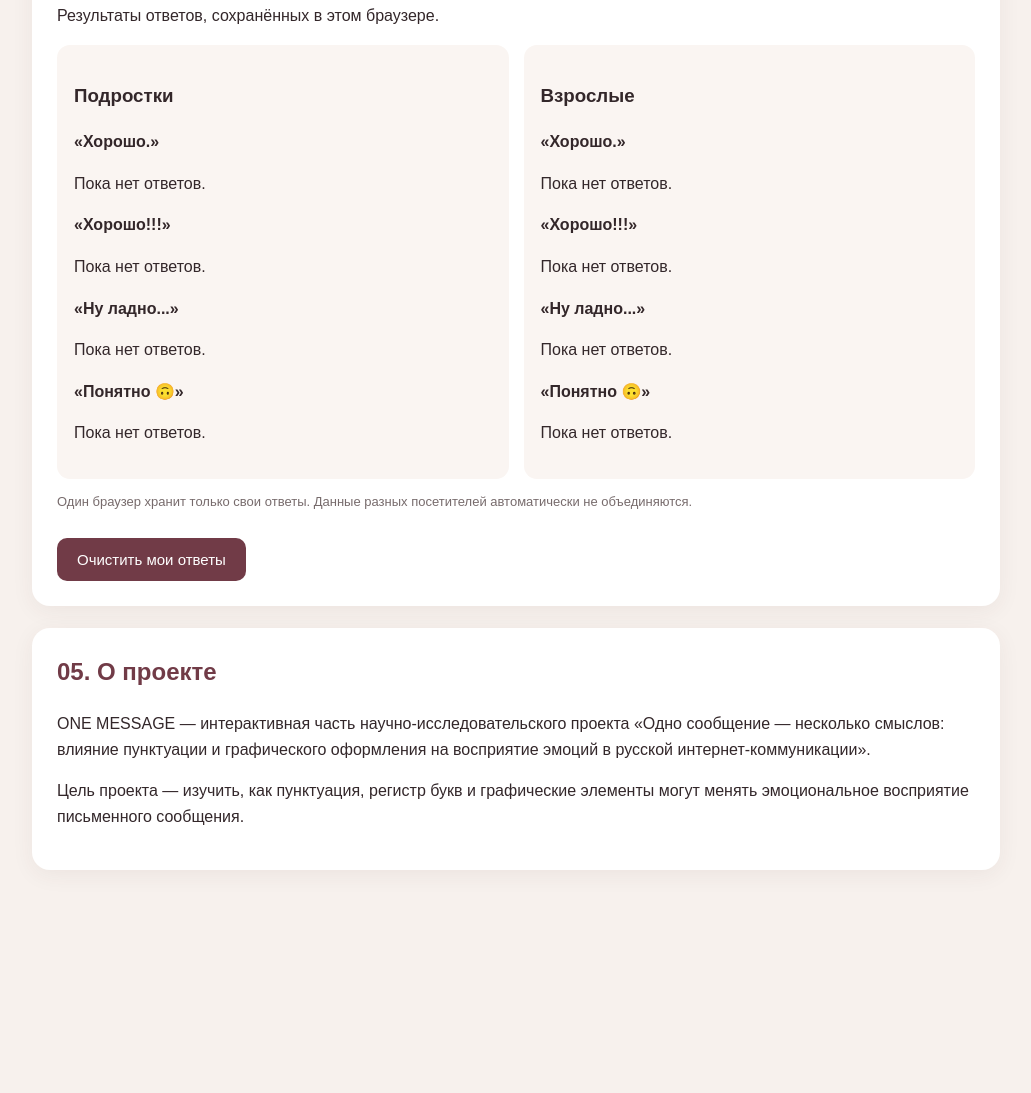
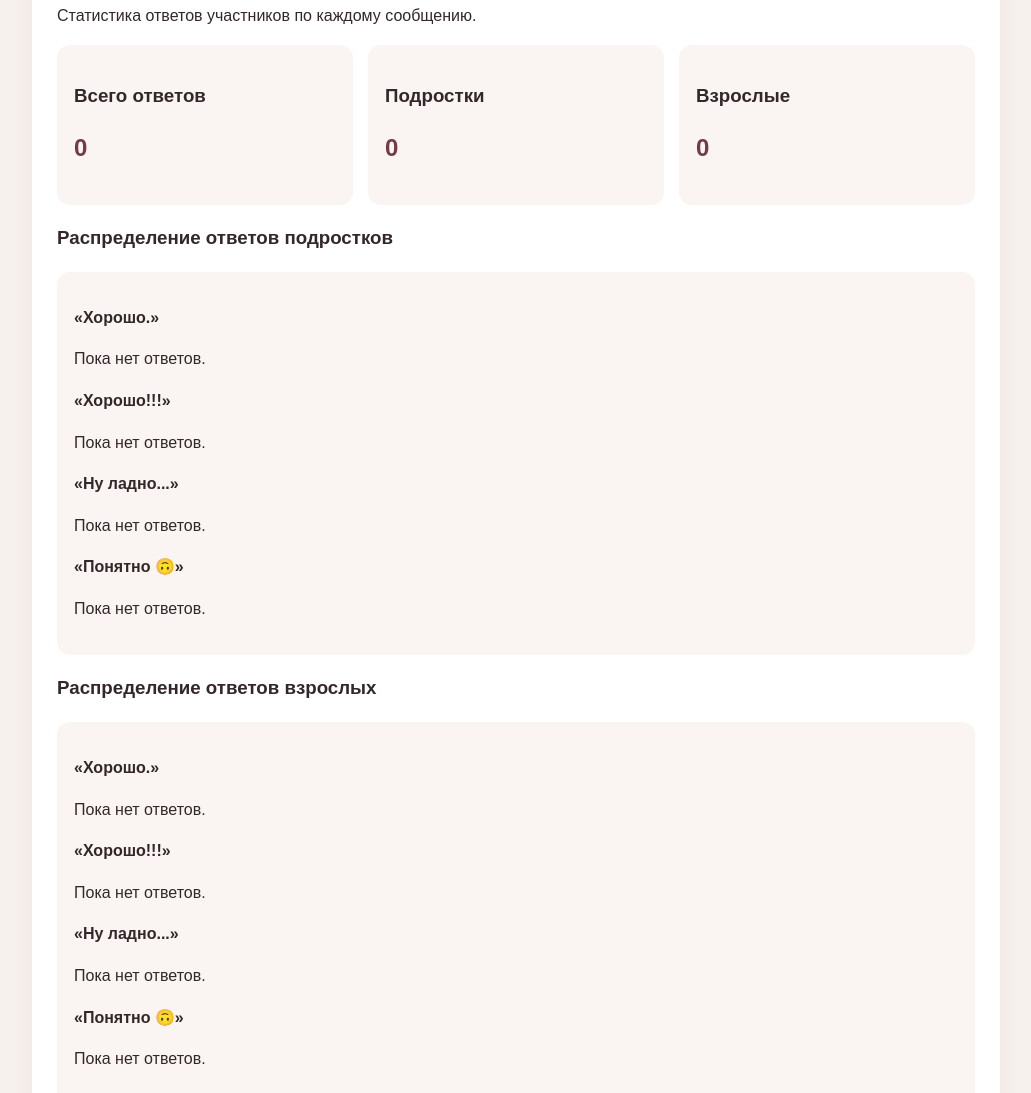
Before and after one commit to aliakaldybek702-crypto/one-message-ai, a plain HTML site: page index.html in a window 1280 px wide. Shown: the part 1896-2989 px from the top of the page, without its empty margins (124-1155 px from the left). Before the commit the page ends 2796 px from the top, so only its background shows below. Drawn offline with Linux system fonts and the light colour scheme.

Commit message:
Update index.html

```diff
--- a/index.html
+++ b/index.html
@@ -100,23 +100,41 @@ footer{text-align:center;padding:25px;color:#776b6c;font-size:13px}
 
 <div id="voteMessage" class="result hidden" style="margin-top:15px"></div>
 </section>
+
 <section class="card">
 <h2>04. Результаты эксперимента</h2>
-<p>Результаты ответов, сохранённых в этом браузере.</p>
+
+<p>Статистика ответов участников по каждому сообщению.</p>
+
 <div class="grid">
   <div class="result">
+    <h3>Всего ответов</h3>
+    <h2 id="totalVotes">0</h2>
+  </div>
+
+  <div class="result">
     <h3>Подростки</h3>
-<div id="teenStats">Пока нет ответов.</div>
+    <h2 id="teenTotal">0</h2>
   </div>
+
   <div class="result">
     <h3>Взрослые</h3>
-<div id="adultStats">Пока нет ответов.</div>
+    <h2 id="adultTotal">0</h2>
   </div>
 </div>
-<p class="muted">Один браузер хранит только свои ответы. Данные разных посетителей автоматически не объединяются.</p>
+
+<h3>Распределение ответов подростков</h3>
+<div class="result" id="teenStats">Пока нет ответов.</div>
+
+<h3>Распределение ответов взрослых</h3>
+<div class="result" id="adultStats">Пока нет ответов.</div>
+
+<p class="muted">
+Данные сохраняются в браузере пользователя. Ответы разных посетителей автоматически не объединяются.
+</p>
+
 <button onclick="clearVotes()">Очистить мои ответы</button>
 </section>
-
 <section class="card">
 <h2>05. О проекте</h2>
 <p>ONE MESSAGE — интерактивная часть научно-исследовательского проекта «Одно сообщение — несколько смыслов: влияние пунктуации и графического оформления на восприятие эмоций в русской интернет-коммуникации».</p>
```
Lines whose indentation alone changed are shown as unchanged.
